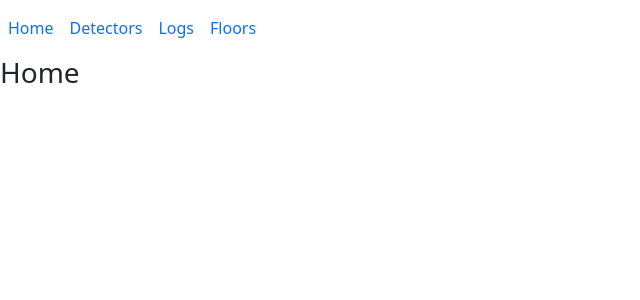
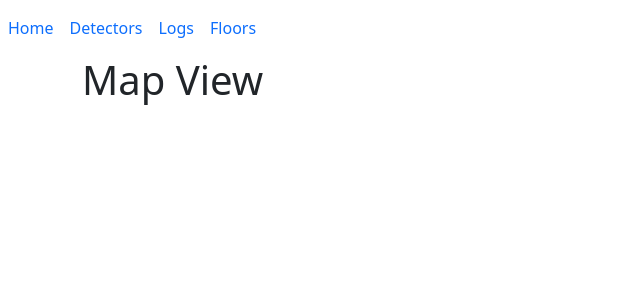
Before and after one commit to RagingRedBull/thesis-frontend, a React (Create React App) app: page / in a window 1280 px wide. Shown: the top 300 px of the page, without its empty margins (0-640 px from the left). Built offline with nearby package versions, Linux system fonts and the light colour scheme.

Commit message:
Reworked file management

```diff
--- a/src/App.js
+++ b/src/App.js
@@ -5,6 +5,7 @@ import {
   Link
 } from 'react-router-dom';
 import DetectorLog from './components/DetectorLog';
+import MapView from './components/MapView';
 import './App.css';
 
 function App() {
@@ -30,7 +31,7 @@ function App() {
           </div>
         </nav>
         <Routes>
-          <Route path="/" element={<Home />}/>
+          <Route path="/" element={<MapView />}/>
           <Route path="/logs" element={<DetectorLog />}/>
           <Route path="/detector" element={<Detector/>}/>
           <Route path="/floor" element={<Floors />}/>
--- a/src/components/DetectorLog.js
+++ b/src/components/DetectorLog/index.js
@@ -1,7 +1,7 @@
 import React from 'react';
 import axios from 'axios';
 import { ListGroup, ListGroupItem, Pagination, Table } from "react-bootstrap";
-import '../css/DetectorLog.css'
+import '../../css/DetectorLog.css'
 class DetectorLog extends React.Component {
     constructor(props) {
         super(props);
--- /dev/null
+++ b/src/components/MapView/index.js
@@ -0,0 +1,11 @@
+import React from 'react';
+
+const MapView = () => {
+    return (
+        <div className='container'>
+            <h1>Map View</h1>
+        </div>
+    )
+};
+
+export default MapView;
```
Also changed, not shown: src/components/Map/index.js (added, +11 -0 lines), src/components/SideNav/index.js (added, +11 -0 lines).
